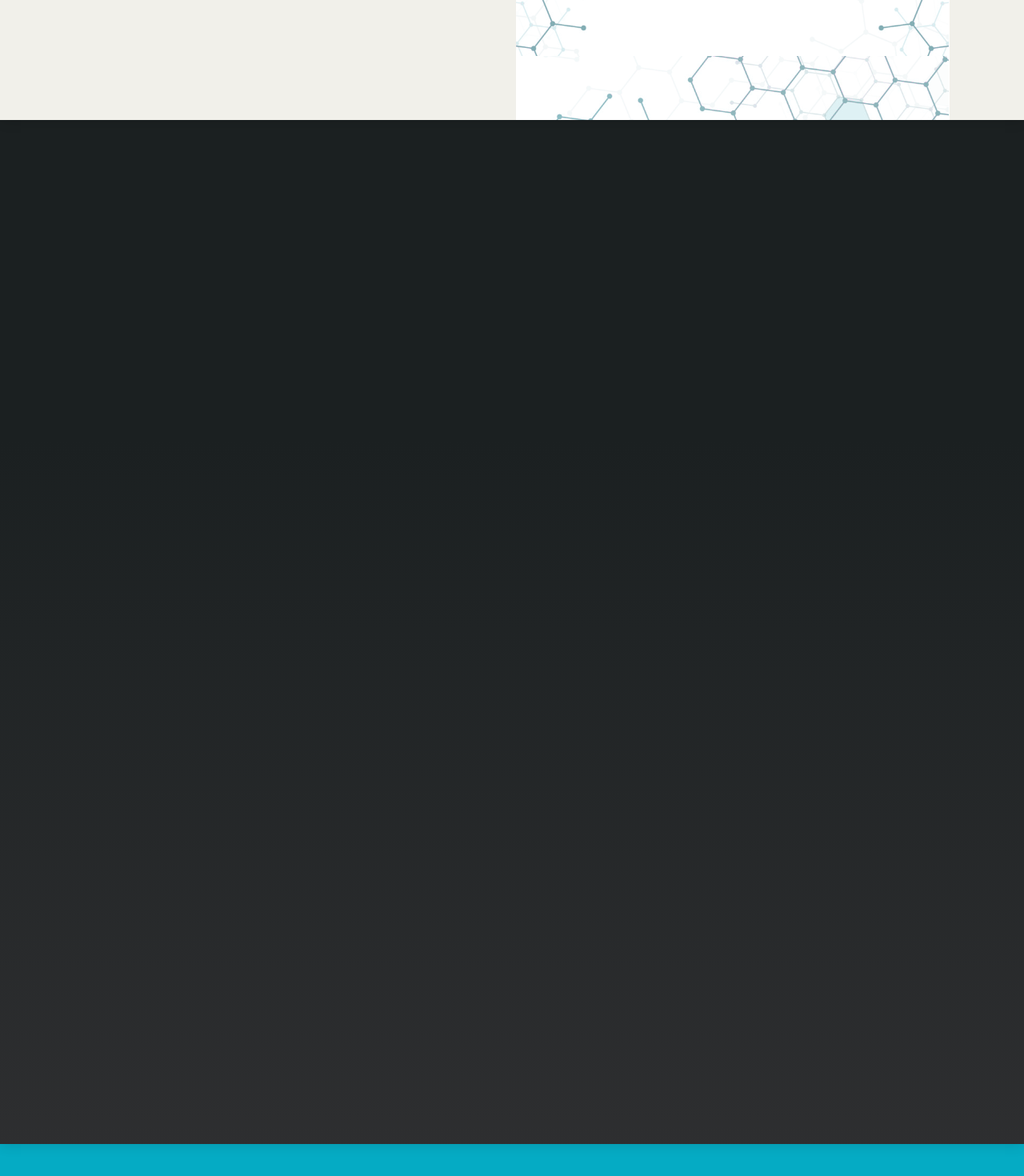
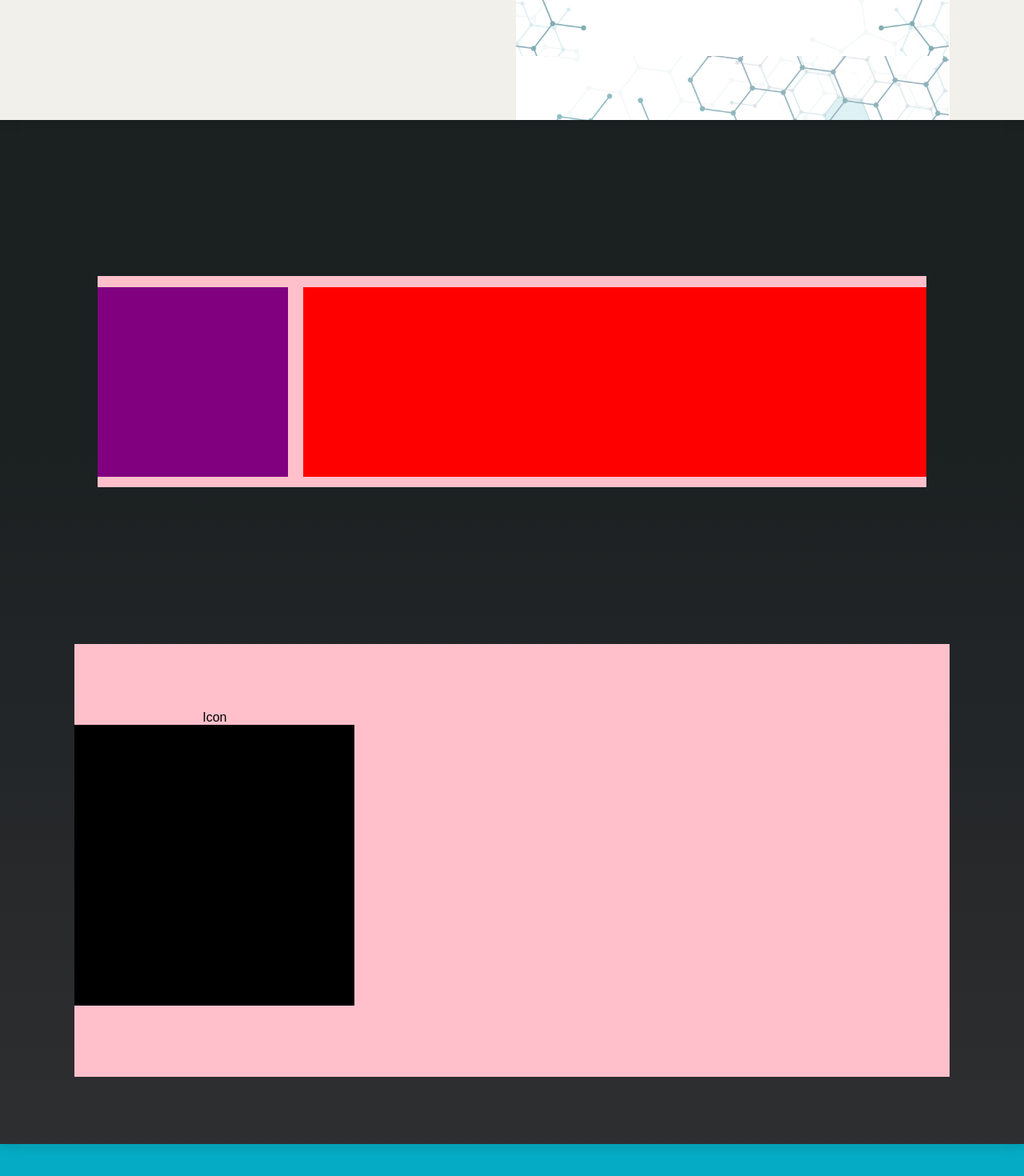
Before and after one commit to AbbaTek-Group/mp-connect, a React (Create React App) app in the folder mp-connect/: page / in a window 1280 px wide. Shown: the part 801-2271 px from the top of the page at 80% size. Built offline with nearby package versions, Linux system fonts and the light colour scheme; a web font is replaced by a local one.

Commit message:
SecondDiv WIP

```diff
--- a/mp-connect/src/components/landing/SecondDiv.tsx
+++ b/mp-connect/src/components/landing/SecondDiv.tsx
@@ -1,6 +1,11 @@
 import { Box } from "@mui/material";
+import { SecondDivContent } from "./content";
 import { inline } from "../../styles";
 
 export const SecondDiv = () => {
-  return <Box sx={inline.secondDivSx}></Box>;
+  return (
+    <Box sx={inline.secondDivSx}>
+      <SecondDivContent />
+    </Box>
+  );
 };
--- /dev/null
+++ b/mp-connect/src/components/landing/content/SecondDivContent.tsx
@@ -0,0 +1,66 @@
+import { Box } from "@mui/material";
+
+export const SecondDivContent = () => {
+  return (
+    <Box
+      sx={{
+        display: "flex",
+        flexDirection: "column",
+        justifyContent: "center",
+        alignItems: "center",
+        ml: "7.3vw",
+        mr: "7.3vw",
+      }}
+    >
+      <Box
+        sx={{
+          display: "flex",
+          flexDirection: "row",
+          justifyContent: "space-between",
+          alignItems: "center",
+          backgroundColor: "pink",
+          height: "33vh",
+          width: "81vw",
+          my: "24.4vh",
+        }}
+      >
+        <Box
+          sx={{ backgroundColor: "purple", height: "90%", width: "23%" }}
+        ></Box>
+        <Box
+          sx={{
+            backgroundColor: "red",
+            height: "90%",
+            width: "75.15%",
+          }}
+        ></Box>
+      </Box>
+      <Box
+        sx={{
+          display: "flex",
+          flexDirection: "row",
+          justifyContent: "space-between",
+          backgroundColor: "pink",
+          height: "67.7vh",
+          width: "100%",
+        }}
+      >
+        <Box
+          sx={{
+            display: "flex",
+            flexDirection: "column",
+            justifyContent: "center",
+            alignItems: "center",
+            width: "32%",
+            height: "67vh",
+          }}
+        >
+          <Box>Icon</Box>
+          <Box
+            sx={{ width: "100%", height: "65.6%", backgroundColor: "black" }}
+          ></Box>
+        </Box>
+      </Box>
+    </Box>
+  );
+};
--- a/mp-connect/src/components/landing/content/index.ts
+++ b/mp-connect/src/components/landing/content/index.ts
@@ -1,3 +1,4 @@
 export { LinkBarContent } from "./LinkBarContent";
 export { NavBarContent } from "./NavBarContent";
 export { TopDivContent } from "./TopDivContent";
+export { SecondDivContent } from "./SecondDivContent";
--- a/mp-connect/src/styles/inline.ts
+++ b/mp-connect/src/styles/inline.ts
@@ -157,6 +157,10 @@ export const secondDivSx = {
   height: "160vh",
   boxShadow: "0px 0px 16px rgb(0 0 0 / 0.16)",
   zIndex: "4",
+  container: {
+    ml: "7.3vw",
+    mr: "7.3vw",
+  },
 };
 
 export const thirdDivSx = {
```
